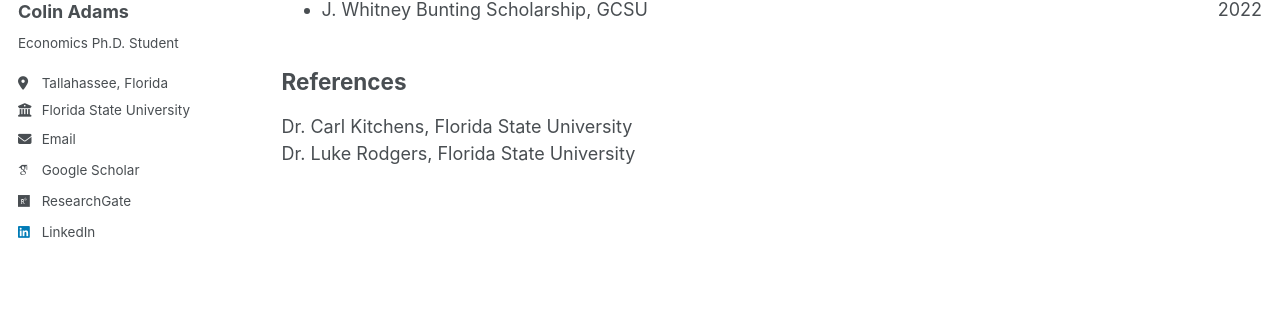
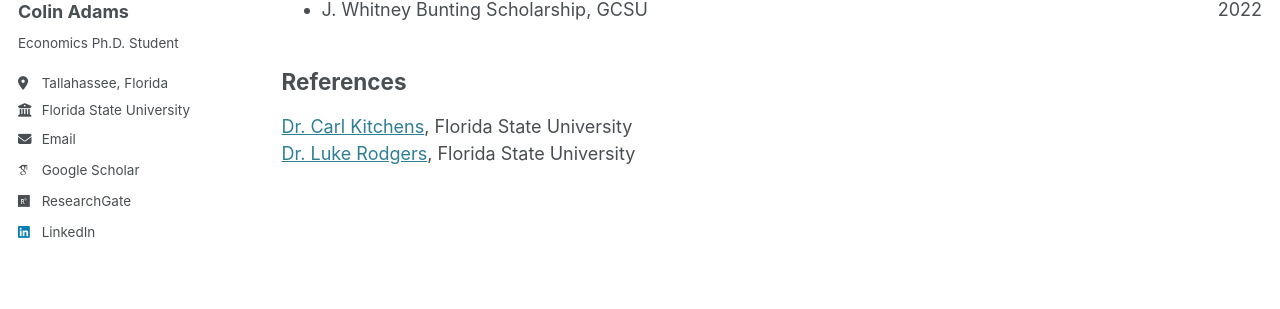
Before and after one commit to Zach-Gooch/Zach-Gooch.github.io, a Jekyll site: the page built from _pages/cv.md, in a window 1280 px wide and 900 px high, scrolled down 754 px. Shown: the part 371-680 px from the top of the window. Built offline with Jekyll 4.4.1, drawn with Linux system fonts in a browser that asks for light colours; some web fonts are replaced; part of the change alters nothing that is shown.

Commit message:
Update cv.md

```diff
--- a/_pages/cv.md
+++ b/_pages/cv.md
@@ -65,7 +65,7 @@ redirect_from:
 <section id="references">
   <h2>References</h2>
   <p>
-    Dr. Carl Kitchens, Florida State University<br>
-    Dr. Luke Rodgers, Florida State University
+    <a href="https://sites.google.com/site/kitchct/" target="_blank">Dr. Carl Kitchens</a>, Florida State University<br>
+    <a href="https://sites.google.com/site/lukeprodgers/" target="_blank">Dr. Luke Rodgers</a>, Florida State University
   </p>
 </section>
```
